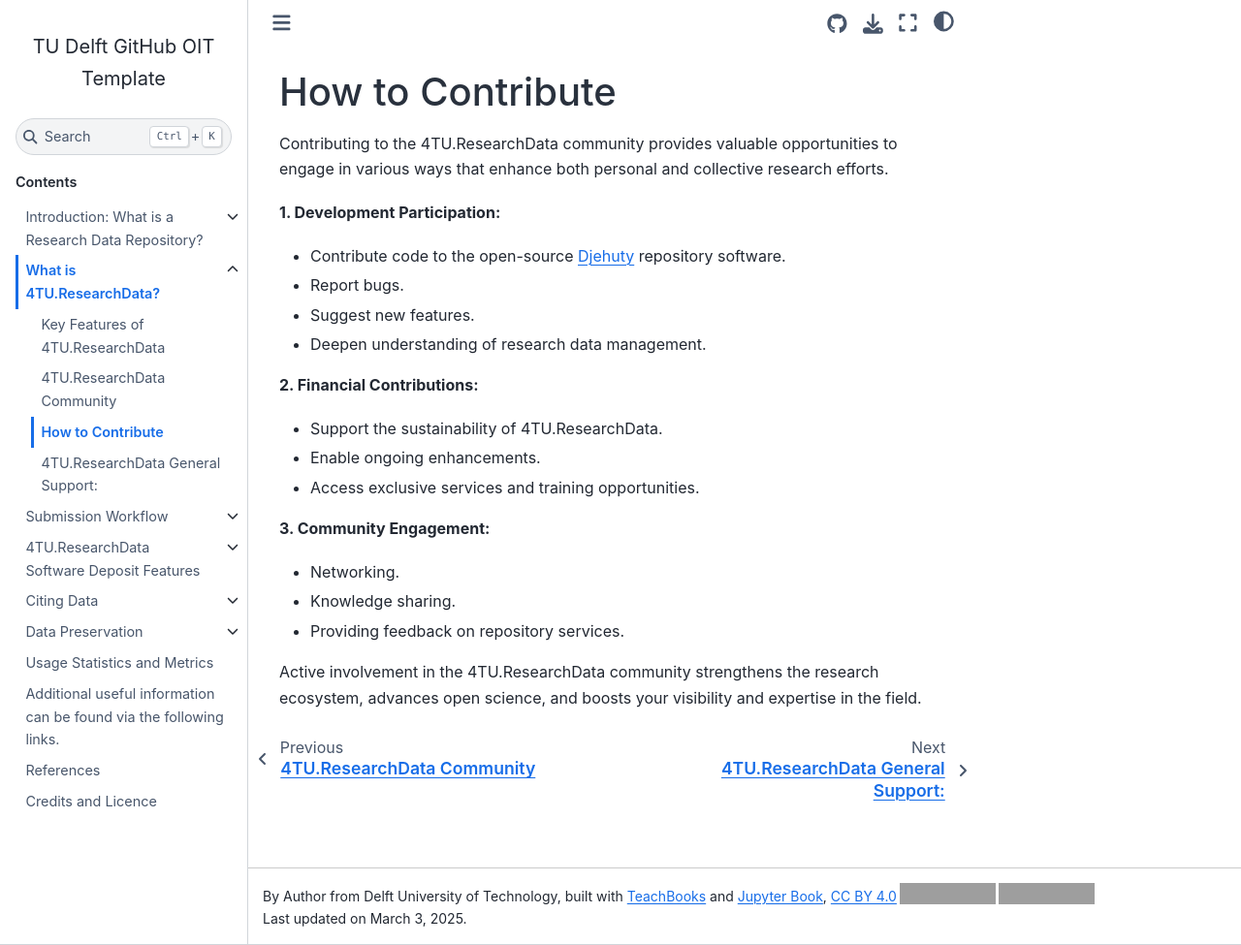
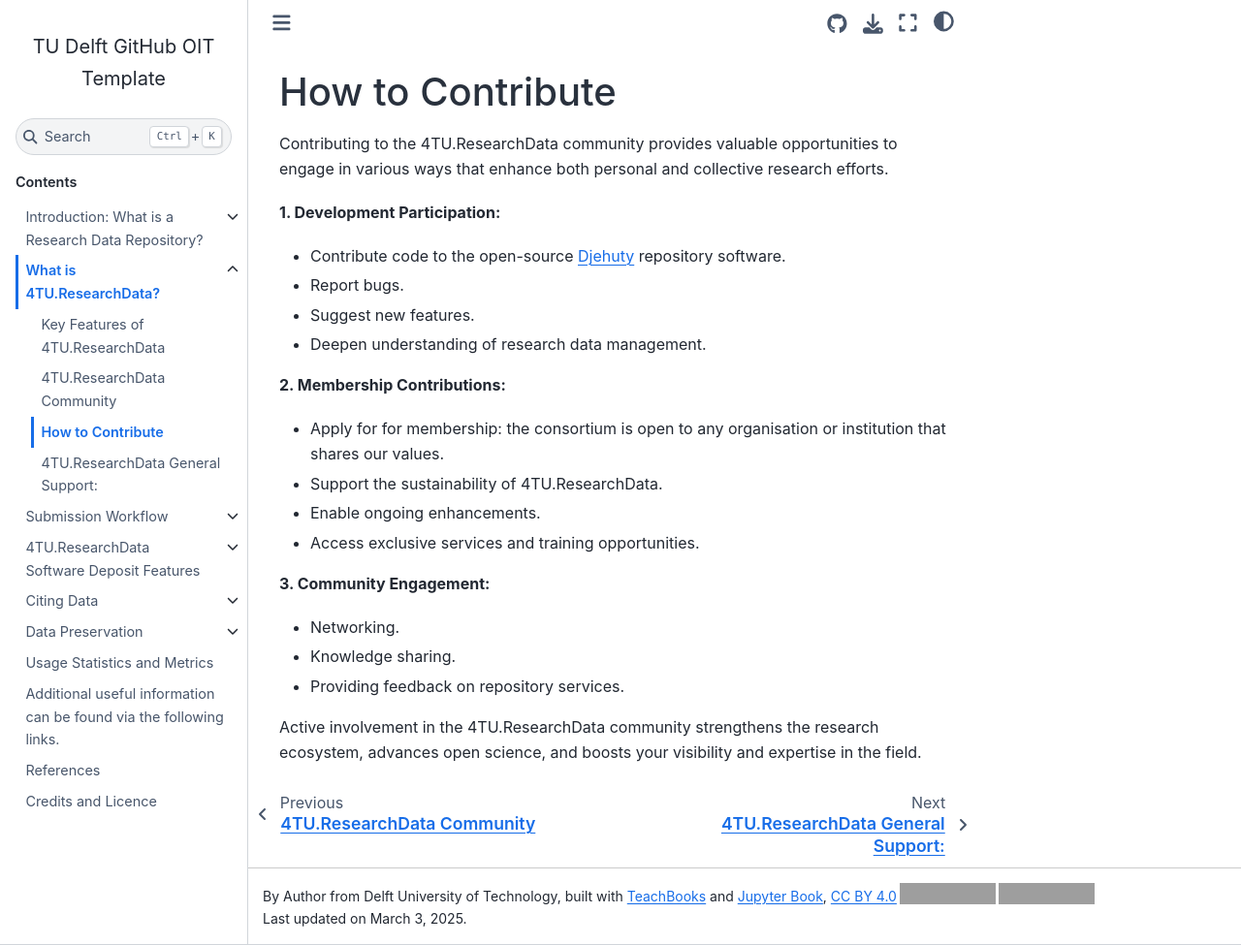
Before and after one commit to TUDelft-books/FAIR4TU_Submission_Help, a Jupyter Book: the page built from book/4tu_research_data/how_to_contribute.md, in a window 1280 px wide and 975 px high. Shown: the whole window at 97% size. Built offline with Jupyter Book 1.0.4 settings and Sphinx 7.4.7 and the Sphinx Book theme 1.1.4, drawn with Linux system fonts in a browser that asks for light colours; pages that are not in the unit, such as notebooks, are missing from menus; comment, search, counter and statistics services are not loaded; grey boxes are pictures that could not be loaded.

Commit message:
Update how_to_contribute.md

```diff
--- a/book/4tu_research_data/how_to_contribute.md
+++ b/book/4tu_research_data/how_to_contribute.md
@@ -8,7 +8,8 @@ Contributing to the 4TU.ResearchData community provides valuable opportunities t
 - Suggest new features.
 - Deepen understanding of research data management.
 
-**2. Financial Contributions:**
+**2. Membership Contributions:**
+- Apply for for membership: the consortium is open to any organisation or institution that shares our values.
 - Support the sustainability of 4TU.ResearchData.
 - Enable ongoing enhancements.
 - Access exclusive services and training opportunities.
```
